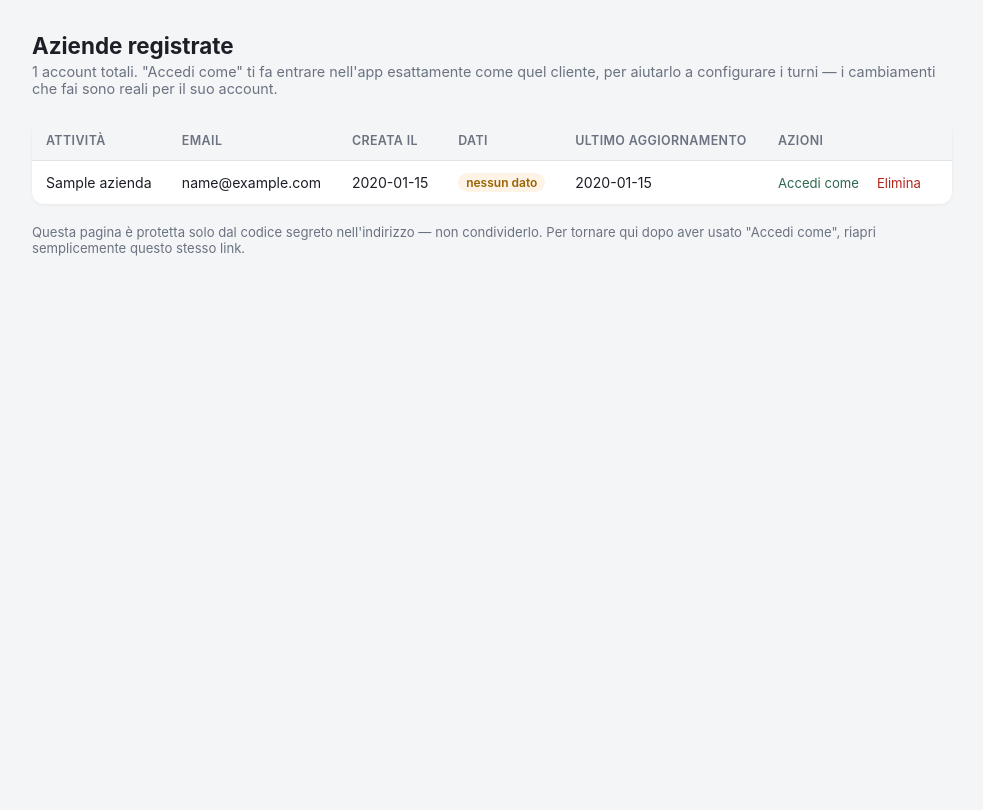
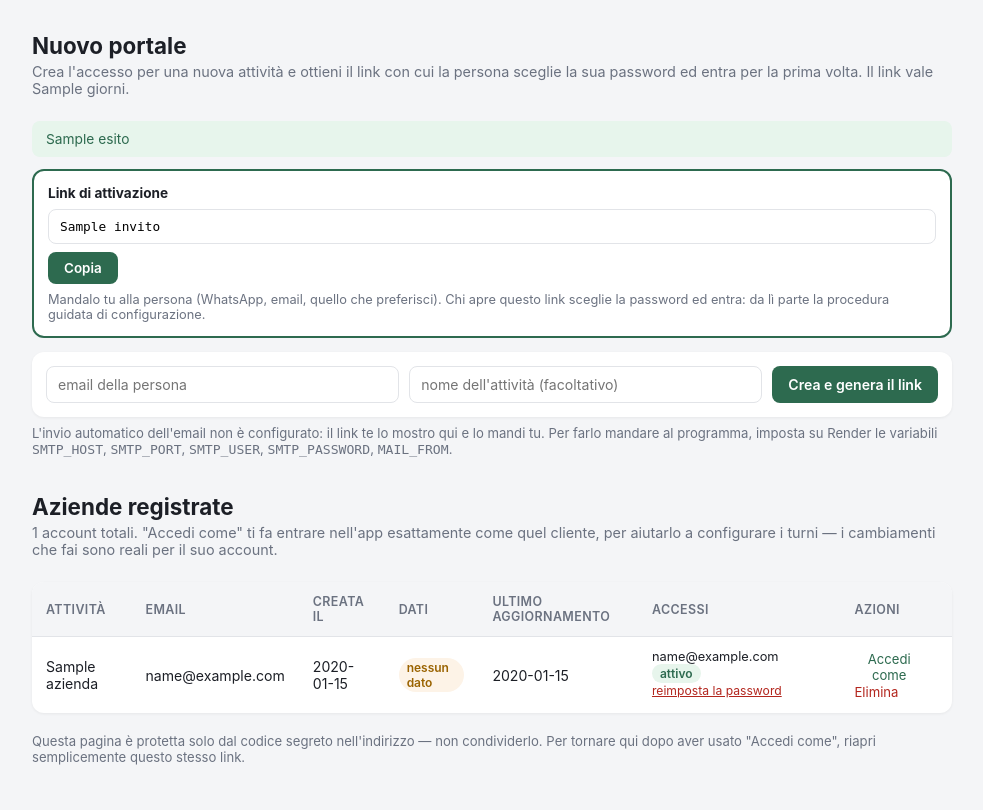
Before and after one commit to cordiolinicolagarda-dotcom/gestione-turni-saas-1.0, a Flask app: template gestione-turni-saas-fase1/saas-turni/templates/admin.html in a window 1280 px wide. Shown: the whole page, without its empty margins (148-1131 px from the left). Before the commit the page ends 256 px from the top, so only its background shows below. Run offline with Flask 3, Linux system fonts and the light colour scheme; the template is opened without the code that fills it: most values are stand-ins (such as "Sample title", 1, 10 or a date in 2020); some libraries are stand-ins or nearby versions.

Commit message:
Add files via upload

```diff
--- a/gestione-turni-saas-fase1/saas-turni/templates/admin.html
+++ b/gestione-turni-saas-fase1/saas-turni/templates/admin.html
@@ -22,11 +22,48 @@
   .actions button.danger{color:var(--danger);}
   .empty{padding:40px;text-align:center;color:var(--ink-muted);}
   .note{margin-top:20px;font-size:.82rem;color:var(--ink-muted);}
+  .riga-invito{display:flex;gap:10px;flex-wrap:wrap;background:var(--surface);padding:14px;border-radius:12px;box-shadow:0 1px 3px rgba(0,0,0,.06);}
+  .riga-invito input{flex:1;min-width:200px;padding:9px 11px;border:1px solid var(--border);border-radius:8px;font-family:inherit;font-size:.88rem;}
+  .riga-invito button.primario{background:var(--accent);color:#fff;border:none;border-radius:8px;padding:9px 16px;font-weight:600;font-size:.88rem;cursor:pointer;font-family:inherit;}
+  .msg{padding:10px 14px;border-radius:8px;font-size:.86rem;margin-bottom:12px;}
+  .msg-ok{background:#e7f5ec;color:var(--accent);}
+  .msg-err{background:#fdecea;color:var(--danger);}
+  .box-invito{background:var(--surface);border:2px solid var(--accent);border-radius:12px;padding:14px;margin-bottom:14px;}
+  .box-tit{font-weight:700;font-size:.85rem;margin-bottom:8px;}
+  .box-invito input{width:100%;padding:9px 11px;border:1px solid var(--border);border-radius:8px;font-family:ui-monospace,monospace;font-size:.8rem;margin-bottom:8px;}
+  .box-invito button{background:var(--accent);color:#fff;border:none;border-radius:8px;padding:8px 16px;font-weight:600;font-size:.84rem;cursor:pointer;font-family:inherit;}
+  .box-nota{font-size:.8rem;color:var(--ink-muted);margin-top:8px;}
+  .pill-attesa{background:#fdf3e7;color:#9a6300;}
+  .mini{font-size:.76rem;color:var(--accent);border:none;background:none;cursor:pointer;padding:0;font-family:inherit;text-decoration:underline;}
+  .mini-danger{color:var(--danger);}
 </style>
 </head>
 <body>
 <div class="wrap">
-  <h1>Aziende registrate</h1>
+  <h1>Nuovo portale</h1>
+  <p class="sub">Crea l'accesso per una nuova attività e ottieni il link con cui la persona sceglie la sua password ed entra per la prima volta. Il link vale {{ giorni_invito }} giorni.</p>
+
+  {% if errore %}<div class="msg msg-err">{{ errore }}</div>{% endif %}
+  {% if esito %}<div class="msg{{ ' msg-err' if 'non riuscito' in esito or 'non configurato' in esito else ' msg-ok' }}">{{ esito }}</div>{% endif %}
+  {% if invito %}
+  <div class="box-invito">
+    <div class="box-tit">Link di attivazione</div>
+    <input type="text" id="link-invito" readonly value="{{ invito }}">
+    <button type="button" onclick="copiaLink()">Copia</button>
+    <div class="box-nota">Mandalo tu alla persona (WhatsApp, email, quello che preferisci). Chi apre questo link sceglie la password ed entra: da lì parte la procedura guidata di configurazione.</div>
+  </div>
+  {% endif %}
+
+  <form method="post" action="/admin/{{ token }}/invita" class="riga-invito">
+    <input type="email" name="email" placeholder="email della persona" required>
+    <input type="text" name="nome" placeholder="nome dell'attività (facoltativo)">
+    <button type="submit" class="primario">Crea e genera il link</button>
+  </form>
+  {% if not smtp_attivo %}
+  <p class="note" style="margin-top:8px;">L'invio automatico dell'email non è configurato: il link te lo mostro qui e lo mandi tu. Per farlo mandare al programma, imposta su Render le variabili <code>SMTP_HOST</code>, <code>SMTP_PORT</code>, <code>SMTP_USER</code>, <code>SMTP_PASSWORD</code>, <code>MAIL_FROM</code>.</p>
+  {% endif %}
+
+  <h1 style="margin-top:36px;">Aziende registrate</h1>
   <p class="sub">{{ righe|length }} account totali. "Accedi come" ti fa entrare nell'app esattamente come quel cliente, per aiutarlo a configurare i turni — i cambiamenti che fai sono reali per il suo account.</p>
 
   {% if righe %}
@@ -38,6 +75,7 @@
         <th>Creata il</th>
         <th>Dati</th>
         <th>Ultimo aggiornamento</th>
+        <th>Accessi</th>
         <th>Azioni</th>
       </tr>
     </thead>
@@ -55,8 +93,32 @@
           {% endif %}
         </td>
         <td>{{ r.aggiornato_il.strftime('%d/%m/%Y %H:%M') if r.aggiornato_il else '—' }}</td>
+        <td>
+          {% for u in r.utenti %}
+            <div style="font-size:.8rem;margin-bottom:3px;">
+              {{ u.email }}
+              {% if u.token_attivazione %}
+                <span class="pill pill-attesa">da attivare</span>
+                <form method="post" action="/admin/{{ token }}/rigenera-invito/{{ u.id }}" style="display:inline">
+                  <button type="submit" class="mini">rifai il link</button>
+                </form>
+              {% else %}
+                <span class="pill pill-ok">attivo</span>
+                <form method="post" action="/admin/{{ token }}/rigenera-invito/{{ u.id }}" style="display:inline"
+                      onsubmit="return confirm('Reimpostare la password di {{ u.email }}?\n\nLa password attuale smette subito di funzionare e la persona dovrà sceglierne una nuova dal link che ti verrà mostrato. Fallo solo se te lo ha chiesto.');">
+                  <input type="hidden" name="reimposta" value="1">
+                  <button type="submit" class="mini mini-danger">reimposta la password</button>
+                </form>
+              {% endif %}
+            </div>
+          {% else %}
+            <span style="color:var(--ink-muted);font-size:.8rem;">nessun accesso</span>
+          {% endfor %}
+        </td>
         <td class="actions">
-          <a href="/admin/{{ token }}/accedi-come/{{ r.azienda.id }}">Accedi come</a>
+          <form method="post" action="/admin/{{ token }}/accedi-come/{{ r.azienda.id }}" style="display:inline">
+            <button type="submit">Accedi come</button>
+          </form>
           <form method="post" action="/admin/{{ token }}/elimina/{{ r.azienda.id }}" style="display:inline" onsubmit="return confirm('Eliminare definitivamente {{ r.azienda.nome }} e tutti i suoi dati?');">
             <button type="submit" class="danger">Elimina</button>
           </form>
@@ -71,5 +133,17 @@
 
   <p class="note">Questa pagina è protetta solo dal codice segreto nell'indirizzo — non condividerlo. Per tornare qui dopo aver usato "Accedi come", riapri semplicemente questo stesso link.</p>
 </div>
+<script>
+function copiaLink(){
+  var el = document.getElementById("link-invito");
+  el.select(); el.setSelectionRange(0, 99999);
+  var ok = false;
+  try{ if(navigator.clipboard){ navigator.clipboard.writeText(el.value); ok = true; } }catch(e){}
+  if(!ok){ try{ ok = document.execCommand("copy"); }catch(e){} }
+  var b = event.target;
+  b.textContent = ok ? "Copiato \u2713" : "Seleziona e copia";
+  setTimeout(function(){ b.textContent = "Copia"; }, 2000);
+}
+</script>
 </body>
 </html>
```
Also changed, not shown: gestione-turni-saas-fase1/saas-turni/templates/attiva.html (added, +74 -0 lines).
